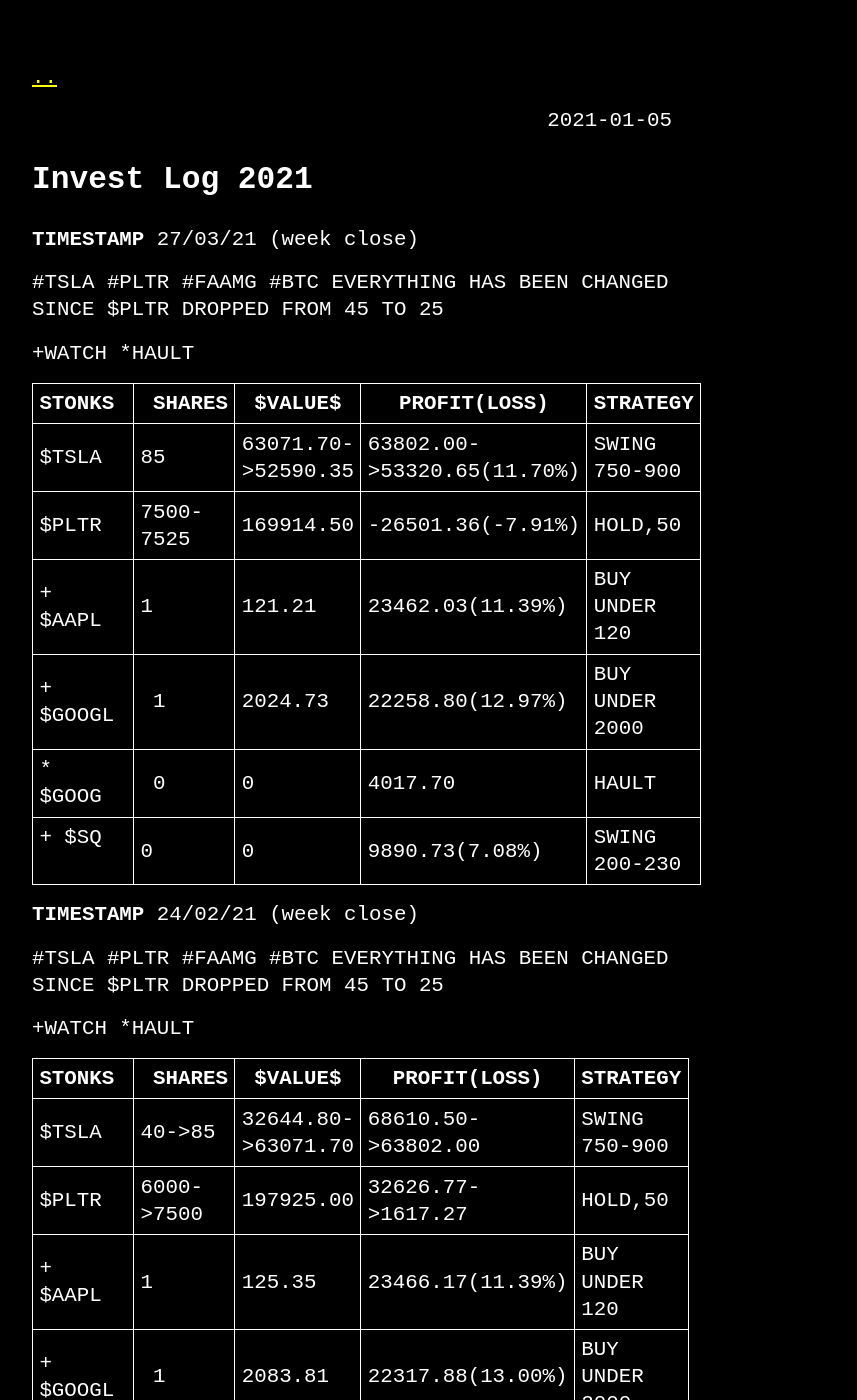
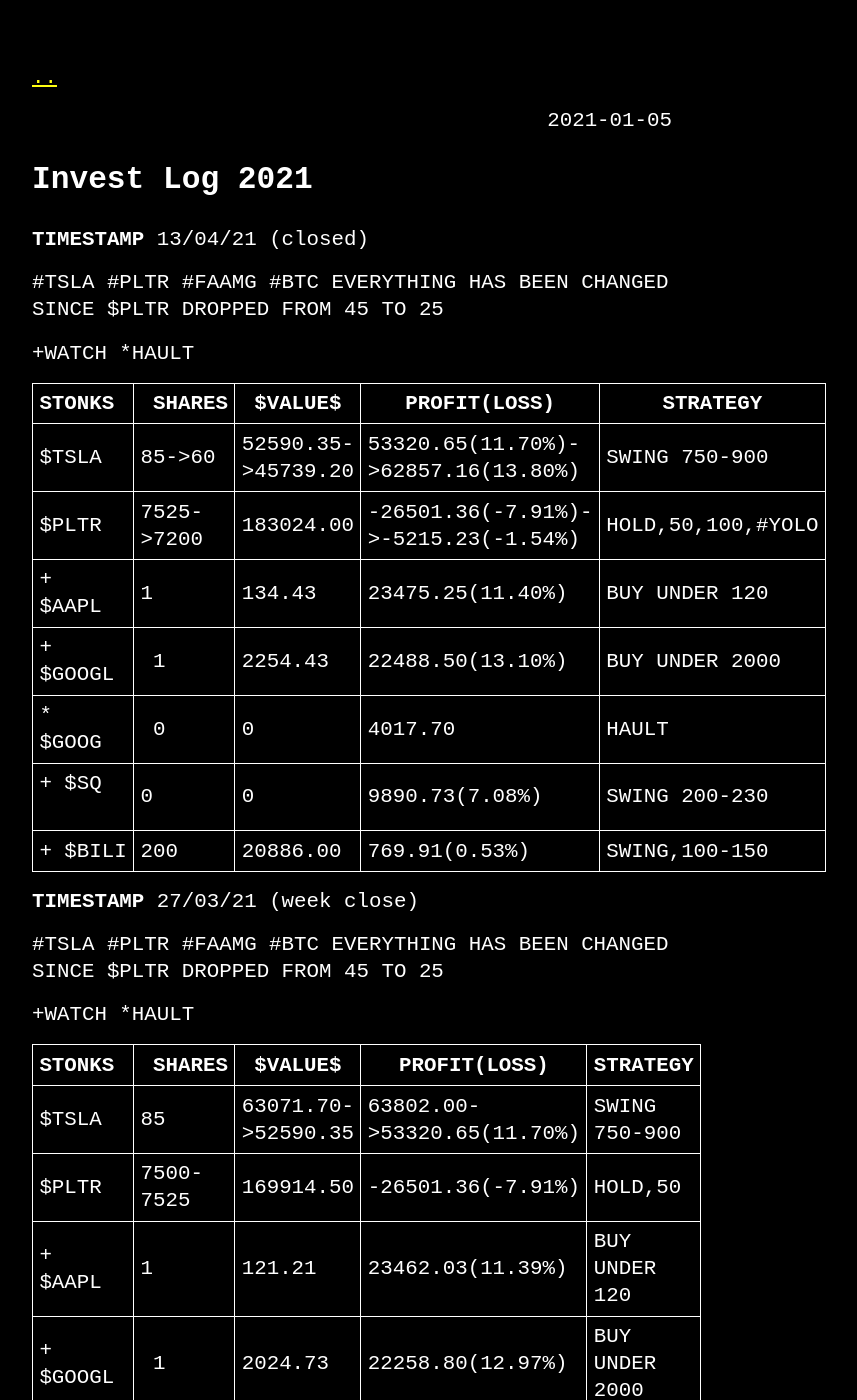
Before and after one commit to sanzomaldini/investlog, a Jekyll site: the page built from _posts/2021-01-05-2021.md, in a window 1280 px wide and 1400 px high. Shown: the whole window, without its empty margins (288-1145 px from the left). Built offline with Jekyll 4.4.1, drawn with Linux system fonts in a browser that asks for light colours.

Commit message:
Update 2021-01-05-2021.md

```diff
--- a/_posts/2021-01-05-2021.md
+++ b/_posts/2021-01-05-2021.md
@@ -2,6 +2,24 @@
 layout: post
 title: Invest Log 2021
 ---
+**TIMESTAMP** 13/04/21 (closed)
+
+#TSLA #PLTR #FAAMG #BTC
+EVERYTHING HAS BEEN CHANGED SINCE $PLTR DROPPED FROM 45 TO 25
+
++WATCH
+*HAULT
+
+| STONKS  | SHARES | $VALUE$ | PROFIT(LOSS) |STRATEGY|
+|----|----|----|----|----|
+| $TSLA    | 85->60 | 52590.35->45739.20 | 53320.65(11.70%)->62857.16(13.80%) |SWING 750-900|
+| $PLTR    | 7525->7200 | 183024.00 | -26501.36(-7.91%)->-5215.23(-1.54%) |HOLD,50,100,#YOLO |
+| + $AAPL  | 1  | 134.43| 23475.25(11.40%)| BUY UNDER 120 |
+| + $GOOGL | 1  | 2254.43| 22488.50(13.10%)| BUY UNDER 2000|
+| * $GOOG  | 0  | 0 |	4017.70 |HAULT|
+| + $SQ    | 0  | 0 | 9890.73(7.08%) |SWING 200-230|
+| + $BILI  | 200| 20886.00| 769.91(0.53%)|SWING,100-150|
+
 **TIMESTAMP** 27/03/21 (week close)
 
 #TSLA #PLTR #FAAMG #BTC
```
